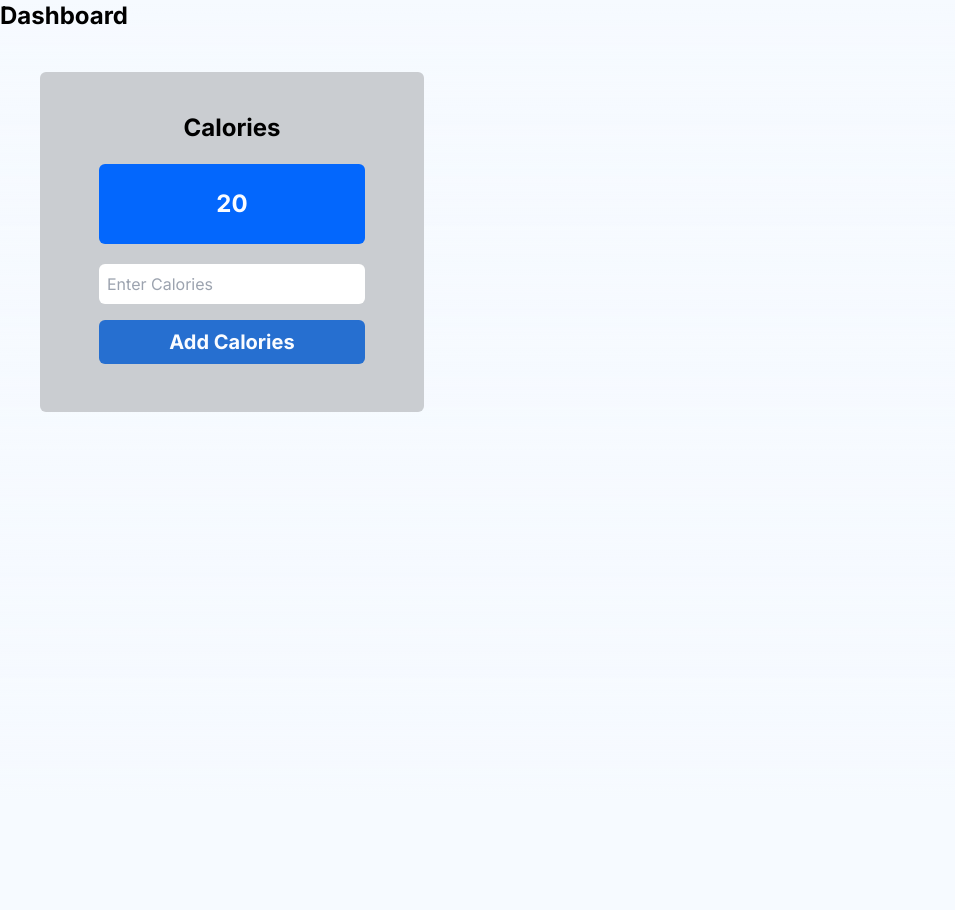
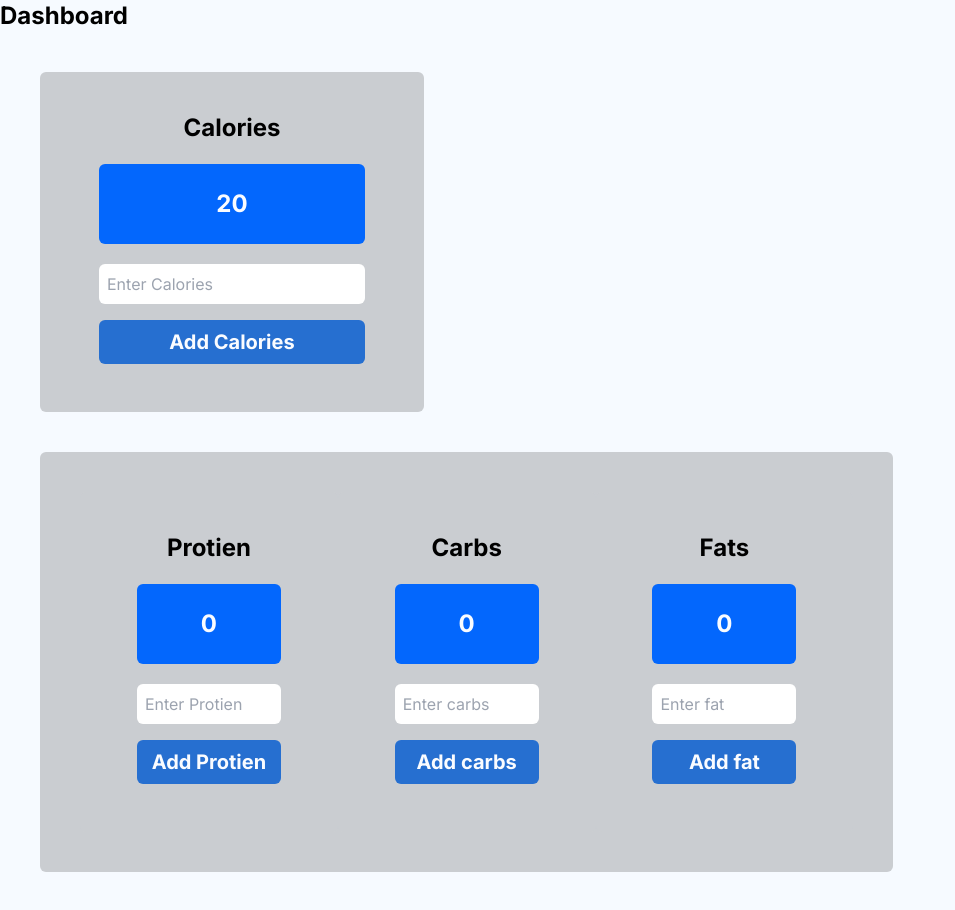
Before and after one commit to JamesFSmith41/MyStrengthTracker, a Next.js app in the folder strength-tracker-app/: page /dashboard in a window 1280 px wide. Shown: the whole page, without its empty margins (0-955 px from the left). Before the commit the page ends 800 px from the top, so only its background shows below. Built offline with nearby package versions, Linux system fonts and the light colour scheme.

Commit message:
Added macro trackers

```diff
--- /dev/null
+++ b/strength-tracker-app/app/Components/MacroTracker/CarbTracker.tsx
@@ -0,0 +1,55 @@
+'use client'
+import React from 'react'
+import { useState } from 'react';
+import type { User } from '@/app/lib/defintions';
+
+export const CarbTracker = (user : User) => {
+    const [carbs, setcarbs] = useState(user.carbs)
+    const [carbsInput, setInput] = useState(0)
+    const [backColor, setColor] = useState("bg-calorieBlue")
+    async function Addcarbs() {
+        await setcarbs(carbs + carbsInput)
+        ChangeBackgroundColor(carbs + carbsInput)
+        console.log(carbs + carbsInput)
+    }
+
+    function ChangeBackgroundColor(updatedcarbs : number) {
+      if (updatedcarbs > 405) {
+        setColor("bg-calorieRed")
+      }
+      else if (updatedcarbs < 270) {
+        setColor("bg-calorieBlue")
+      }
+      else {
+        setColor("bg-calorieGreen")
+      }
+    }
+
+    return (
+      <div className="flex flex-col bg-uiElement p-10 border-slate-950 rounded-md min-w-10 w-96 max-w-96 items-center">
+          <p className="font-bold text-2xl">
+              Carbs
+          </p>
+          <div className="flex flex-col items-center w-36">
+            <div className={`flex flex-col ${backColor} rounded-md w-full h-full min-h-20 justify-center mt-5`}>
+              <p className="text-2xl font-bold text-center text-ultraWhite">
+                {carbs}
+              </p>
+            </div>
+            <input
+            className="rounded-md p-2 m-2 mt-5 w-full h-full min-h-10"
+            type="number"
+            placeholder='Enter carbs'
+            id="carbs"
+            onChange={e => setInput(Number(e.target.value))}
+            />
+            <button
+            onClick={() => Addcarbs()}
+            className="bg-uiButton text-xl font-bold hover:bg-uiButtonHover p-2 m-2 rounded-md w-full text-ultraWhite">
+                Add carbs
+            </button>
+          </div>
+
+      </div>
+    )
+}
--- /dev/null
+++ b/strength-tracker-app/app/Components/MacroTracker/FatTracker.tsx
@@ -0,0 +1,55 @@
+'use client'
+import React from 'react'
+import { useState } from 'react';
+import type { User } from '@/app/lib/defintions';
+
+export const FatTracker = (user : User) => {
+    const [fat, setFat] = useState(user.fats)
+    const [fatInput, setInput] = useState(0)
+    const [backColor, setColor] = useState("bg-calorieBlue")
+    async function Addfat() {
+        await setFat(fat + fatInput)
+        ChangeBackgroundColor(fat + fatInput)
+        console.log(fat + fatInput)
+    }
+
+    function ChangeBackgroundColor(updatedfat : number) {
+      if (updatedfat > 100) {
+        setColor("bg-calorieRed")
+      }
+      else if (updatedfat < 50) {
+        setColor("bg-calorieBlue")
+      }
+      else {
+        setColor("bg-calorieGreen")
+      }
+    }
+
+    return (
+      <div className="flex flex-col bg-uiElement p-10 border-slate-950 rounded-md min-w-10 w-96 max-w-96 items-center">
+          <p className="font-bold text-2xl">
+              Fats
+          </p>
+          <div className="flex flex-col items-center w-36">
+            <div className={`flex flex-col ${backColor} rounded-md w-full h-full min-h-20 justify-center mt-5`}>
+              <p className="text-2xl font-bold text-center text-ultraWhite">
+                {fat}
+              </p>
+            </div>
+            <input
+            className="rounded-md p-2 m-2 mt-5 w-full h-full min-h-10"
+            type="number"
+            placeholder='Enter fat'
+            id="fat"
+            onChange={e => setInput(Number(e.target.value))}
+            />
+            <button
+            onClick={() => Addfat()}
+            className="bg-uiButton text-xl font-bold hover:bg-uiButtonHover p-2 m-2 rounded-md w-full text-ultraWhite">
+                Add fat
+            </button>
+          </div>
+
+      </div>
+    )
+}
--- /dev/null
+++ b/strength-tracker-app/app/Components/MacroTracker/MacroCounter.tsx
@@ -0,0 +1,17 @@
+'use client'
+import React from 'react'
+import { ProtienTracker } from './ProtienTracker'
+import { CarbTracker } from './CarbTracker';
+import { FatTracker } from './FatTracker';
+import type { User } from '@/app/lib/defintions';
+
+export const MacroCounter = (user : User) => {
+
+  return (
+    <div className="flex flex-row bg-uiElement p-10 border-slate-950 rounded-md min-w-10 w-4/6  m-10 items-center">
+        <ProtienTracker {...user} />
+        <CarbTracker {...user} />
+        <FatTracker {...user} />
+    </div>
+  )
+}
--- /dev/null
+++ b/strength-tracker-app/app/Components/MacroTracker/ProtienTracker.tsx
@@ -0,0 +1,55 @@
+'use client'
+import React from 'react'
+import { useState } from 'react';
+import type { User } from '@/app/lib/defintions';
+
+export const ProtienTracker = (user : User) => {
+    const [protien, setProtien] = useState(user.protien)
+    const [protienInput, setInput] = useState(0)
+    const [backColor, setColor] = useState("bg-calorieBlue")
+    async function Addprotien() {
+        await setProtien(protien + protienInput)
+        ChangeBackgroundColor(protien + protienInput)
+        console.log(protien + protienInput)
+    }
+
+    function ChangeBackgroundColor(updatedprotien : number) {
+      if (updatedprotien > 180) {
+        setColor("bg-calorieRed")
+      }
+      else if (updatedprotien < 100) {
+        setColor("bg-calorieBlue")
+      }
+      else {
+        setColor("bg-calorieGreen")
+      }
+    }
+
+    return (
+      <div className="flex flex-col bg-uiElement p-10 border-slate-950 rounded-md min-w-10 w-96 max-w-96 items-center">
+          <p className="font-bold text-2xl">
+              Protien
+          </p>
+          <div className="flex flex-col items-center w-36">
+            <div className={`flex flex-col ${backColor} rounded-md w-full h-full min-h-20 justify-center mt-5`}>
+              <p className="text-2xl font-bold text-center text-ultraWhite">
+                {protien}
+              </p>
+            </div>
+            <input
+            className="rounded-md p-2 m-2 mt-5 w-full h-full min-h-10"
+            type="number"
+            placeholder='Enter Protien'
+            id="protien"
+            onChange={e => setInput(Number(e.target.value))}
+            />
+            <button
+            onClick={() => Addprotien()}
+            className="bg-uiButton text-xl font-bold hover:bg-uiButtonHover p-2 m-2 rounded-md w-full text-ultraWhite">
+                Add Protien
+            </button>
+          </div>
+
+      </div>
+    )
+}
--- a/strength-tracker-app/app/dashboard/page.tsx
+++ b/strength-tracker-app/app/dashboard/page.tsx
@@ -1,6 +1,7 @@
 import React from 'react'
 import { CalorieCounter } from '../Components/CalorieCounter/CalorieCounter';
 import type { User } from '@/app/lib/defintions';
+import { MacroCounter } from '../Components/MacroTracker/MacroCounter';
 
 const dashboard = () => {
   const user = {
@@ -9,6 +10,9 @@ const dashboard = () => {
     password: "123456",
     calorieCount: 20,
     weight: 150,
+    protien: 0,
+    carbs: 0,
+    fats: 0,
   }
   return (
     <div>
@@ -16,6 +20,7 @@ const dashboard = () => {
             Dashboard
         </p>
         <CalorieCounter {...user}/>
+        <MacroCounter {...user}/>
     </div>
   )
 }
--- a/strength-tracker-app/app/lib/defintions.ts
+++ b/strength-tracker-app/app/lib/defintions.ts
@@ -4,4 +4,7 @@ export type User = {
     password: string,
     calorieCount: number,
     weight: number,
+    protien: number,
+    carbs: number,
+    fats: number,
 }
```
